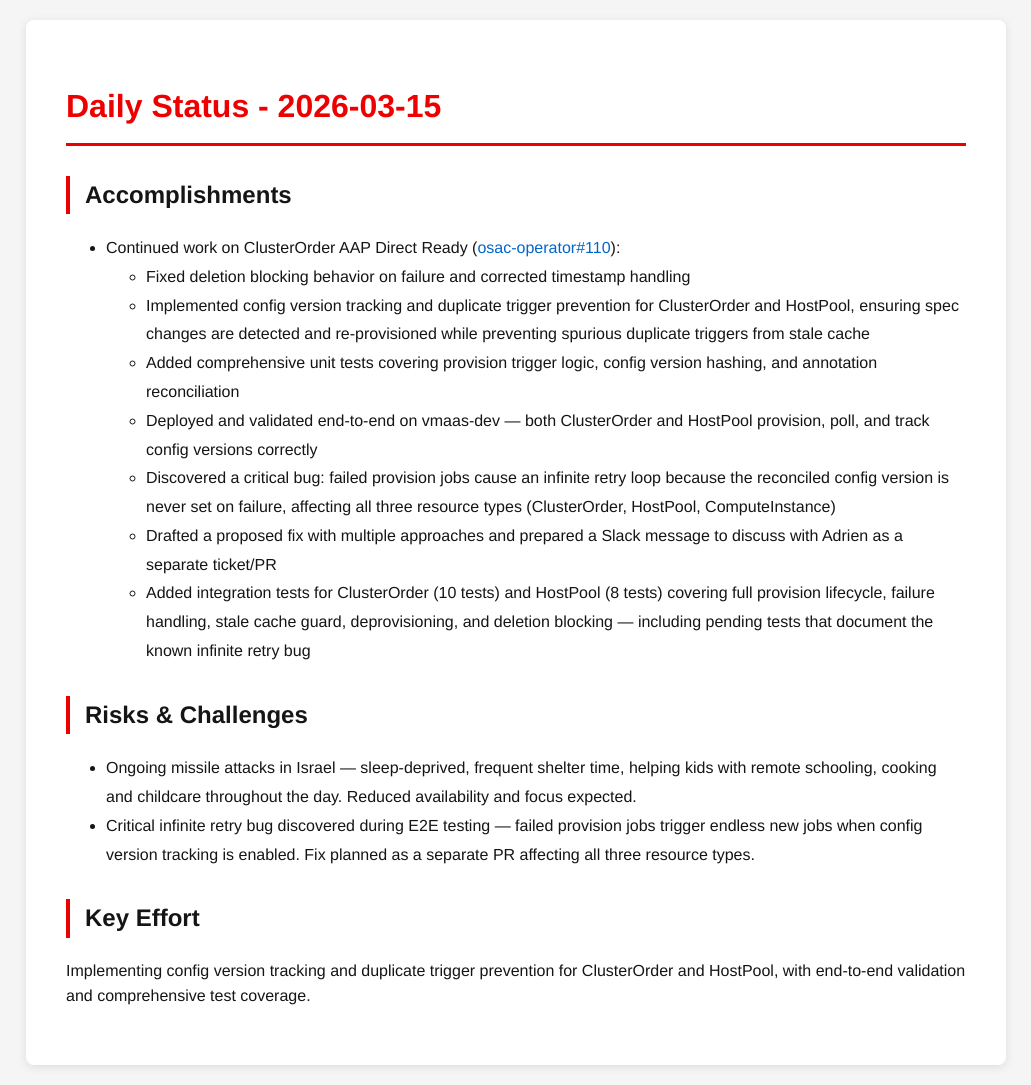
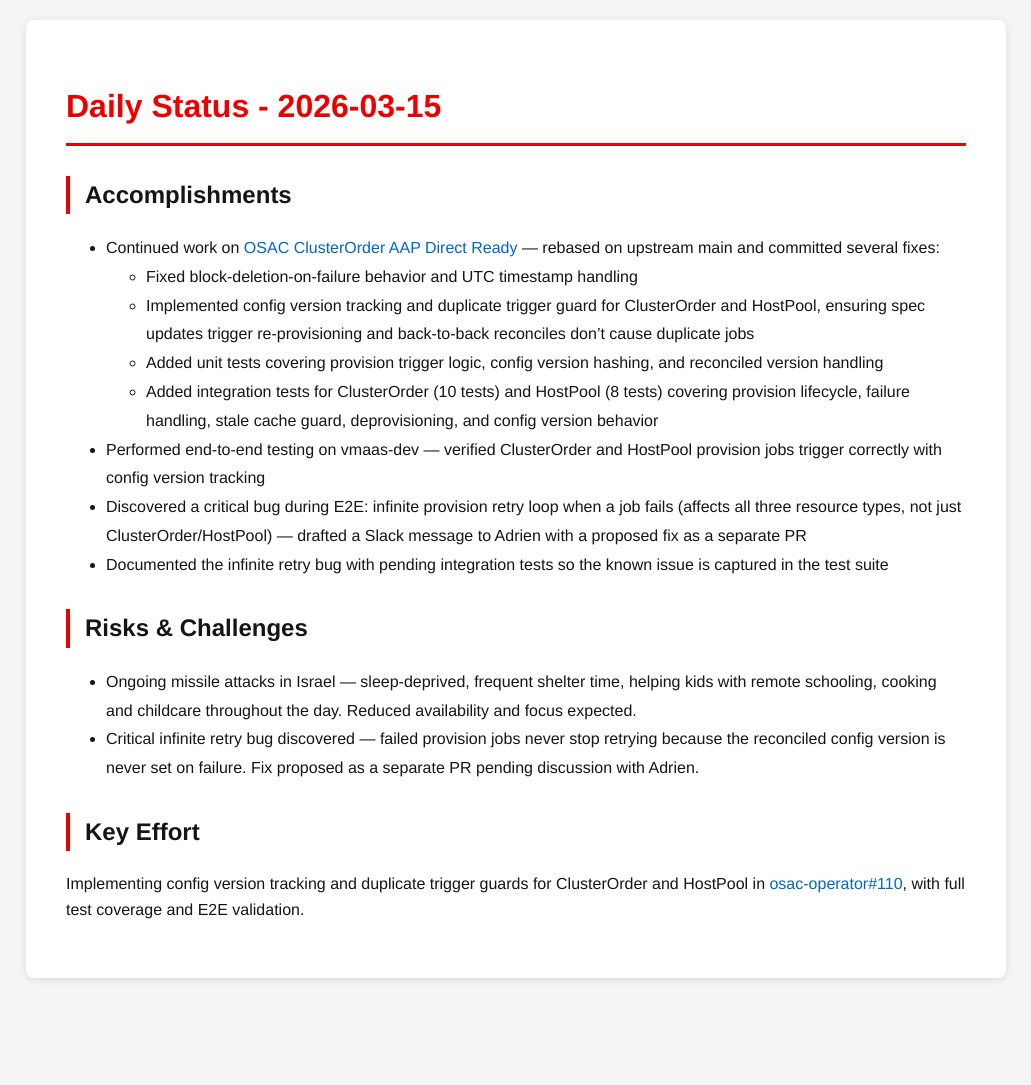
Before and after one commit to tzvatot/daily-status, a Jekyll site: the page built from 2026-03-15.md, in a window 1280 px wide. Shown: the whole page, without its empty margins (124-1155 px from the left). Built offline with Jekyll 4.4.1, drawn with Linux system fonts in a browser that asks for light colours; after the commit the page ends 998 px from its top, so only the background shows below that.

Commit message:
Daily status update - 2026-03-15

```diff
--- a/2026-03-15.md
+++ b/2026-03-15.md
@@ -7,18 +7,18 @@ date: 2026-03-15
 # Daily Status - 2026-03-15
 
 ## Accomplishments
-- Continued work on ClusterOrder AAP Direct Ready ([osac-operator#110](https://github.com/osac-project/osac-operator/pull/110)):
-  - Fixed deletion blocking behavior on failure and corrected timestamp handling
-  - Implemented config version tracking and duplicate trigger prevention for ClusterOrder and HostPool, ensuring spec changes are detected and re-provisioned while preventing spurious duplicate triggers from stale cache
-  - Added comprehensive unit tests covering provision trigger logic, config version hashing, and annotation reconciliation
-  - Deployed and validated end-to-end on vmaas-dev — both ClusterOrder and HostPool provision, poll, and track config versions correctly
-  - Discovered a critical bug: failed provision jobs cause an infinite retry loop because the reconciled config version is never set on failure, affecting all three resource types (ClusterOrder, HostPool, ComputeInstance)
-  - Drafted a proposed fix with multiple approaches and prepared a Slack message to discuss with Adrien as a separate ticket/PR
-  - Added integration tests for ClusterOrder (10 tests) and HostPool (8 tests) covering full provision lifecycle, failure handling, stale cache guard, deprovisioning, and deletion blocking — including pending tests that document the known infinite retry bug
+- Continued work on [OSAC ClusterOrder AAP Direct Ready](https://github.com/osac-project/osac-operator/pull/110) — rebased on upstream main and committed several fixes:
+  - Fixed block-deletion-on-failure behavior and UTC timestamp handling
+  - Implemented config version tracking and duplicate trigger guard for ClusterOrder and HostPool, ensuring spec updates trigger re-provisioning and back-to-back reconciles don't cause duplicate jobs
+  - Added unit tests covering provision trigger logic, config version hashing, and reconciled version handling
+  - Added integration tests for ClusterOrder (10 tests) and HostPool (8 tests) covering provision lifecycle, failure handling, stale cache guard, deprovisioning, and config version behavior
+- Performed end-to-end testing on vmaas-dev — verified ClusterOrder and HostPool provision jobs trigger correctly with config version tracking
+- Discovered a critical bug during E2E: infinite provision retry loop when a job fails (affects all three resource types, not just ClusterOrder/HostPool) — drafted a Slack message to Adrien with a proposed fix as a separate PR
+- Documented the infinite retry bug with pending integration tests so the known issue is captured in the test suite
 
 ## Risks & Challenges
 - Ongoing missile attacks in Israel — sleep-deprived, frequent shelter time, helping kids with remote schooling, cooking and childcare throughout the day. Reduced availability and focus expected.
-- Critical infinite retry bug discovered during E2E testing — failed provision jobs trigger endless new jobs when config version tracking is enabled. Fix planned as a separate PR affecting all three resource types.
+- Critical infinite retry bug discovered — failed provision jobs never stop retrying because the reconciled config version is never set on failure. Fix proposed as a separate PR pending discussion with Adrien.
 
 ## Key Effort
-Implementing config version tracking and duplicate trigger prevention for ClusterOrder and HostPool, with end-to-end validation and comprehensive test coverage.
+Implementing config version tracking and duplicate trigger guards for ClusterOrder and HostPool in [osac-operator#110](https://github.com/osac-project/osac-operator/pull/110), with full test coverage and E2E validation.
```
